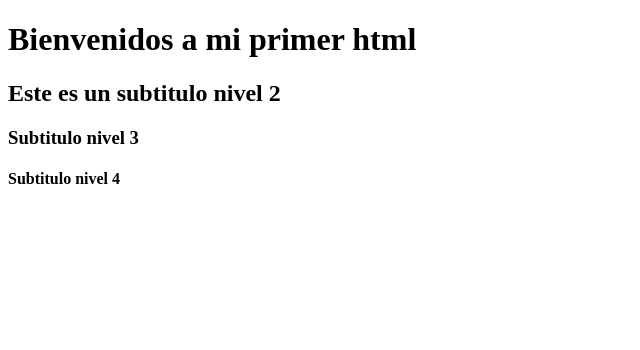
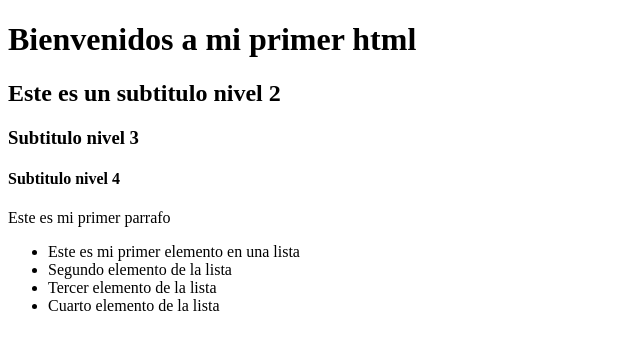
Before and after one commit to IvanVegaGtz/intro-a-la-web-ivan-vega, a plain HTML site: page 6-navegador-html-css/6.1-html/index.html in a window 1280 px wide. Shown: the whole page, without its empty margins (0-640 px from the left). Drawn offline with Linux system fonts and the light colour scheme.

Commit message:
Feat: Añado una lista con cuatro elementos

```diff
--- a/6-navegador-html-css/6.1-html/index.html
+++ b/6-navegador-html-css/6.1-html/index.html
@@ -10,5 +10,12 @@
     <h2>Este es un subtitulo nivel 2</h2>
     <h3>Subtitulo nivel 3</h3>
     <h4>Subtitulo nivel 4</h4>
+    <p>Este es mi primer parrafo</p>
+    <ul>
+        <li>Este es mi primer elemento en una lista</li>
+        <li>Segundo elemento de la lista</li>
+        <li>Tercer elemento de la lista</li>
+        <li>Cuarto elemento de la lista</li>
+    </ul>
 </body>
 </html>
```
